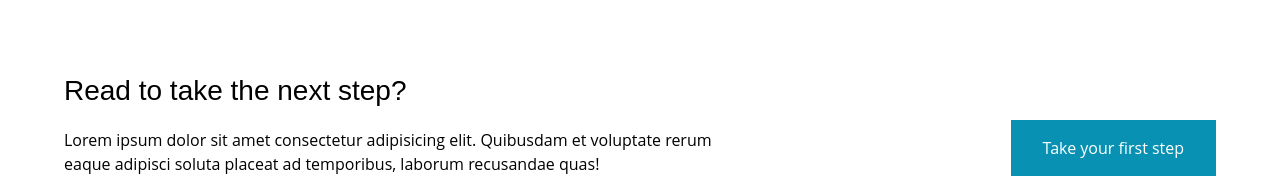
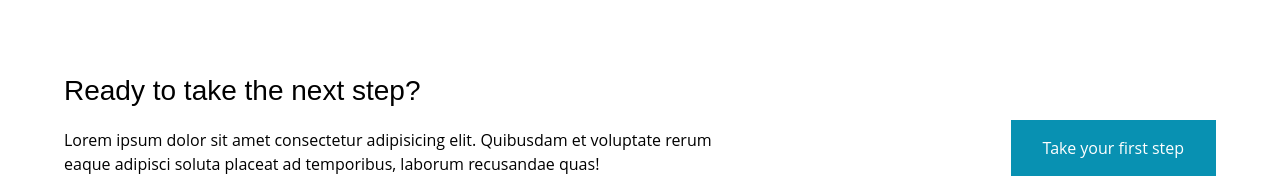
Before and after one commit to swhoxf/stepladder, a React (Create React App) app: page / in a window 1280 px wide. Shown: the part 2905-3083 px from the top of the page. Built offline with nearby package versions, Linux system fonts and the light colour scheme.

Commit message:
fixed typo

```diff
--- a/src/components/SignUpSection.js
+++ b/src/components/SignUpSection.js
@@ -8,7 +8,7 @@ const SignUpSection = () => {
   return (
     <section className="flex max-w-6xl mx-auto my-20 justify-between items-end">
       <div className="max-w-2xl">
-        <h2 className="my-4">Read to take the next step?</h2>
+        <h2 className="my-4">Ready to take the next step?</h2>
         <p className="my-4">
           Lorem ipsum dolor sit amet consectetur adipisicing elit. Quibusdam et voluptate rerum eaque adipisci soluta placeat ad temporibus, laborum recusandae quas!
         </p>
```
